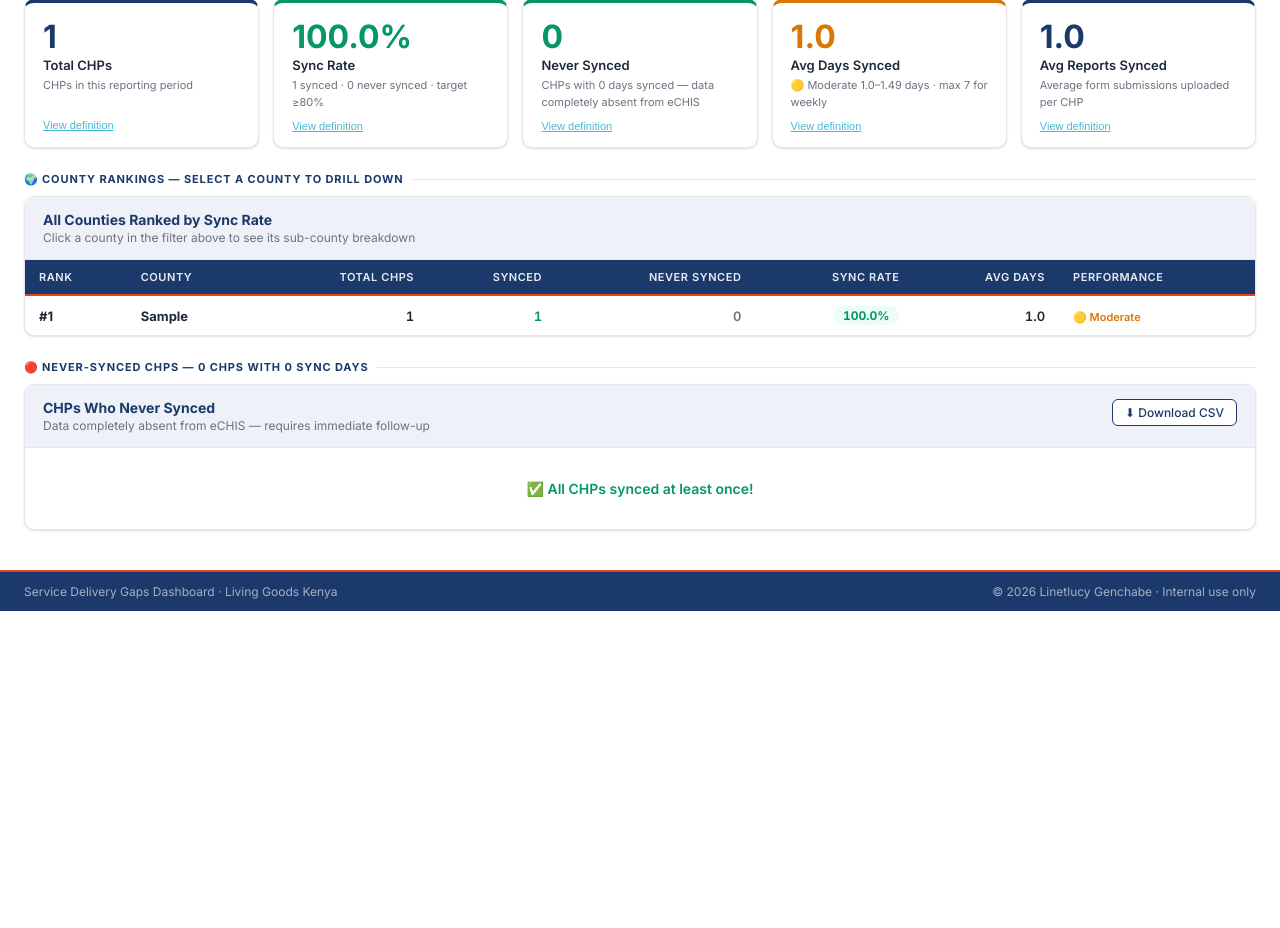
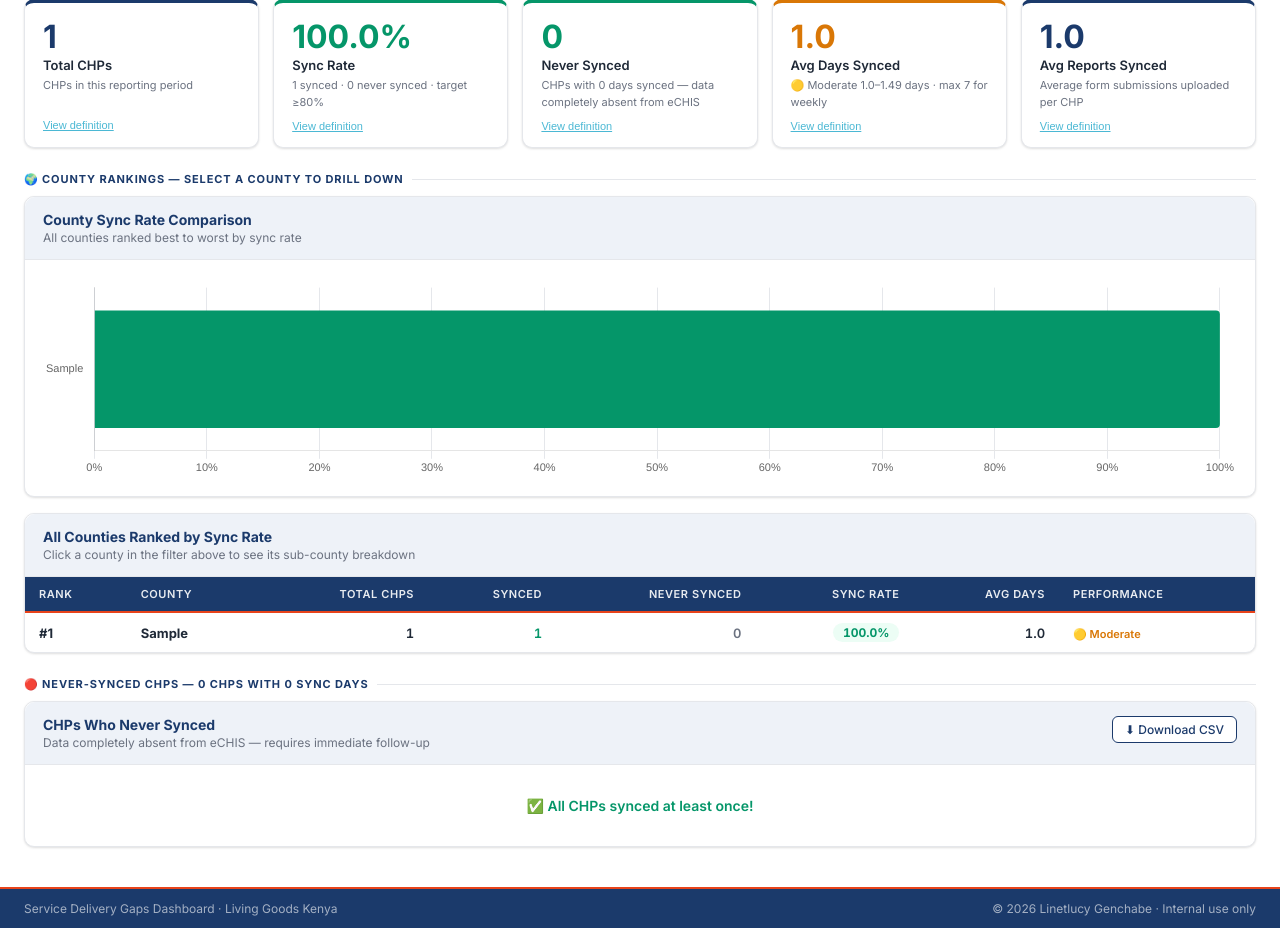
Before and after one commit to linetlucy-genchabe/Service-Delivery-Gaps, a Django app: page /sync/?batch=1 in a window 1280 px wide. Shown: the part 300-1228 px from the top of the page. Before the commit the page ends 911 px from the top, so only its background shows below. Run offline with Django 4.2, Linux system fonts and the light colour scheme; a user stored in the database is signed in; tables that the repository leaves empty hold one stand-in row (values such as "Sample post"); data that the repository does not hold is empty.

Commit message:
Add county and sub-county sync rate comparison bar charts to sync dashboard

```diff
--- a/dashboard/templates/dashboard/sync_dashboard.html
+++ b/dashboard/templates/dashboard/sync_dashboard.html
@@ -131,6 +131,19 @@
 <!-- ===== COUNTY VIEW — no county selected ===== -->
 {% if show_county_table %}
 <div class="section-label">🌍 County Rankings — Select a county to drill down</div>
+
+<!-- County Sync Rate Bar Chart -->
+<div class="card">
+  <div class="card-header">
+    <div><h3 class="card-title">County Sync Rate Comparison</h3><p class="card-subtitle">All counties ranked best to worst by sync rate</p></div>
+  </div>
+  <div class="card-body">
+    <div class="chu-chart-wrap" id="county-chart-wrap" style="height:{% if indicators.counties|length %}{{ indicators.counties|length|add:1 }}{% else %}3{% endif %}00px;">
+      <canvas id="county-bar-chart"></canvas>
+    </div>
+  </div>
+</div>
+
 <div class="card">
   <div class="card-header">
     <div><h3 class="card-title">All Counties Ranked by Sync Rate</h3><p class="card-subtitle">Click a county in the filter above to see its sub-county breakdown</p></div>
@@ -164,6 +177,19 @@
 <!-- ===== SUB-COUNTY VIEW — county selected, no sub-county ===== -->
 {% if show_sc_table %}
 <div class="section-label">📊 {{ selected_county }} — Sub-County Rankings</div>
+
+<!-- Sub-county chart -->
+<div class="card">
+  <div class="card-header">
+    <div><h3 class="card-title">{{ selected_county }} — Sub-County Sync Rate Comparison</h3><p class="card-subtitle">All sub-counties ranked best to worst</p></div>
+  </div>
+  <div class="card-body">
+    <div class="chu-chart-wrap" id="sc-chart-wrap" style="height:300px;">
+      <canvas id="sc-bar-chart"></canvas>
+    </div>
+  </div>
+</div>
+
 <div class="card">
   <div class="card-header">
     <div><h3 class="card-title">{{ selected_county }} Sub-Counties Ranked by Sync Rate</h3><p class="card-subtitle">Select a sub-county above to see its CHU breakdown</p></div>
@@ -277,91 +303,104 @@
 {% block extra_js %}
 <script src="https://cdnjs.cloudflare.com/ajax/libs/Chart.js/4.4.0/chart.umd.min.js"></script>
 <script>
-const BATCH_ID   = "{{ selected_batch_id }}";
-const COUNTY     = "{{ selected_county }}";
-const SUB_COUNTY = "{{ selected_subcounty }}";
-const CHU        = "{{ selected_chu }}";
-const HAS_DATA   = {% if indicators %}true{% else %}false{% endif %};
-const SHOW_CHART = {% if show_chu_chart %}true{% else %}false{% endif %};
-const CHU_DATA   = {{ chu_data_json|safe }};
+const BATCH_ID          = "{{ selected_batch_id }}";
+const COUNTY            = "{{ selected_county }}";
+const SUB_COUNTY        = "{{ selected_subcounty }}";
+const CHU               = "{{ selected_chu }}";
+const HAS_DATA          = {% if indicators %}true{% else %}false{% endif %};
+const SHOW_CHART        = {% if show_chu_chart %}true{% else %}false{% endif %};
+const SHOW_COUNTY_CHART = {% if show_county_table %}true{% else %}false{% endif %};
+const SHOW_SC_CHART     = {% if show_sc_table %}true{% else %}false{% endif %};
+const CHU_DATA          = {{ chu_data_json|safe }};
+const COUNTY_DATA       = {{ county_data_json|safe }};
+const SC_DATA           = {{ sc_data_json|safe }};
 
 document.addEventListener('DOMContentLoaded', function() {
   if (HAS_DATA) {
-  if (SHOW_CHART && CHU_DATA.length > 0) buildChart();
+    if (SHOW_CHART && CHU_DATA.length > 0) buildCHUChart();
+    if (SHOW_COUNTY_CHART && COUNTY_DATA.length > 0) buildSimpleChart('county-bar-chart', 'county-chart-wrap', COUNTY_DATA, 'county');
+    if (SHOW_SC_CHART && SC_DATA.length > 0) buildSimpleChart('sc-bar-chart', 'sc-chart-wrap', SC_DATA, 'sub_county');
     loadNeverSynced();
   }
   initDefinitionModal();
 });
 
-function buildChart() {
+// ── Simple horizontal bar chart (county or sub-county) ────────
+function buildSimpleChart(canvasId, wrapId, data, labelKey) {
+  const canvas = document.getElementById(canvasId);
+  const wrap   = document.getElementById(wrapId);
+  if (!canvas || !wrap) return;
+  const sorted = [...data].sort((a, b) => b.sync_rate - a.sync_rate);
+  const rowH   = 36;
+  wrap.style.height = Math.max(200, sorted.length * rowH) + 'px';
+  const labels = sorted.map(d => d[labelKey]);
+  const rates  = sorted.map(d => d.sync_rate);
+  const colors = rates.map(r => r >= 80 ? '#059669' : r >= 50 ? '#D97706' : '#DC2626');
+  new Chart(canvas, {
+    type: 'bar',
+    data: { labels, datasets: [{ data: rates, backgroundColor: colors, borderWidth: 0, borderRadius: 4 }] },
+    options: {
+      indexAxis: 'y', responsive: true, maintainAspectRatio: false,
+      plugins: {
+        legend: { display: false },
+        tooltip: {
+          callbacks: {
+            label(ctx) {
+              const d = sorted[ctx.dataIndex];
+              return [` Sync Rate: ${d.sync_rate}%`, ` Synced: ${d.synced} of ${d.total}`, ` Never Synced: ${d.never}`];
+            }
+          }
+        }
+      },
+      scales: {
+        x: { min: 0, max: 100, ticks: { callback: v => v + '%', font: { size: 11 } }, grid: { color: '#E5E7EB' } },
+        y: { ticks: { font: { size: 11 } }, grid: { display: false } }
+      }
+    }
+  });
+}
+
+// ── CHU two-column chart ───────────────────────────────────────
+function buildCHUChart() {
   if (!CHU_DATA.length) return;
   const mid = Math.ceil(CHU_DATA.length / 2);
-  const leftData  = CHU_DATA.slice(0, mid);
-  const rightData = CHU_DATA.slice(mid);
+  buildCHUHalf('chu-bar-chart-left', 'wrap-left', CHU_DATA.slice(0, mid));
+  buildCHUHalf('chu-bar-chart-right', 'wrap-right', CHU_DATA.slice(mid));
+}
 
-  function makeChart(canvasId, wrapperId, data) {
+function buildCHUHalf(canvasId, wrapId, data) {
   const canvas = document.getElementById(canvasId);
-    const wrap   = document.getElementById(wrapperId);
+  const wrap   = document.getElementById(wrapId);
   if (!canvas || !wrap) return;
-
-    const rowH = 32;
-    const chartH = Math.max(180, data.length * rowH);
-    wrap.style.height = chartH + 'px';
-
-    const labels = data.map(d =>
-      d.community_health_unit
-        .replace(/ Community Health Unit$/i, '')
-        .replace(/ Community health unit$/i, '')
-        .trim()
-    );
+  wrap.style.height = Math.max(180, data.length * 32) + 'px';
+  const labels = data.map(d => d.community_health_unit.replace(/ Community Health Unit$/i,'').replace(/ Community health unit$/i,'').trim());
   const rates  = data.map(d => d.sync_rate);
   const colors = rates.map(r => r >= 80 ? '#059669' : r >= 50 ? '#D97706' : '#DC2626');
-
   new Chart(canvas, {
     type: 'bar',
-      data: {
-        labels,
-        datasets: [{ data: rates, backgroundColor: colors, borderWidth: 0, borderRadius: 3 }]
-      },
+    data: { labels, datasets: [{ data: rates, backgroundColor: colors, borderWidth: 0, borderRadius: 3 }] },
     options: {
-        indexAxis: 'y',
-        responsive: true,
-        maintainAspectRatio: false,
+      indexAxis: 'y', responsive: true, maintainAspectRatio: false,
       plugins: {
         legend: { display: false },
         tooltip: {
           callbacks: {
             label(ctx) {
               const d = data[ctx.dataIndex];
-                return [
-                  ` Sync Rate: ${d.sync_rate}%`,
-                  ` Synced: ${d.synced} / ${d.total}`,
-                  ` Never Synced: ${d.never}`,
-                  ` Avg Days: ${d.avg_days}`,
-                ];
+              return [` Sync Rate: ${d.sync_rate}%`, ` Synced: ${d.synced} / ${d.total}`, ` Never Synced: ${d.never}`, ` Avg Days: ${d.avg_days}`];
             }
           }
         }
       },
       scales: {
-          x: {
-            min: 0, max: 100,
-            ticks: { callback: v => v + '%', font: { size: 10 } },
-            grid: { color: '#E5E7EB' }
-          },
-          y: {
-            ticks: { font: { size: 10 }, maxTicksLimit: data.length },
-            grid: { display: false }
-          }
+        x: { min: 0, max: 100, ticks: { callback: v => v + '%', font: { size: 10 } }, grid: { color: '#E5E7EB' } },
+        y: { ticks: { font: { size: 10 }, maxTicksLimit: data.length }, grid: { display: false } }
       }
     }
   });
 }
 
-  makeChart('chu-bar-chart-left',  'wrap-left',  leftData);
-  makeChart('chu-bar-chart-right', 'wrap-right', rightData);
-}
-
+// ── Never-synced table ────────────────────────────────────────
 function loadNeverSynced() {
   const params = new URLSearchParams({ batch: BATCH_ID, county: COUNTY, sub_county: SUB_COUNTY, chu: CHU });
   fetch('/api/never-synced/?' + params)
@@ -378,15 +417,11 @@ function loadNeverSynced() {
         <th class="num">Reports Synced</th><th>Last Sync Date</th>
       </tr></thead><tbody>`;
       data.results.forEach((r, i) => {
-        h += `<tr>
-          <td class="zero">${i+1}</td>
-          <td>${esc(r.sub_county)}</td>
+        h += `<tr><td class="zero">${i+1}</td><td>${esc(r.sub_county)}</td>
           <td><strong>${esc(r.community_health_unit)}</strong></td>
-          <td>${esc(r.chp_name)}</td>
-          <td class="zero">${esc(r.username)}</td>
+          <td>${esc(r.chp_name)}</td><td class="zero">${esc(r.username)}</td>
           <td class="num ${r.reports_synced===0?'bad':''}">${r.reports_synced}</td>
-          <td class="${r.last_sync_date==='Never'?'bad':'zero'}">${esc(r.last_sync_date)}</td>
-        </tr>`;
+          <td class="${r.last_sync_date==='Never'?'bad':'zero'}">${esc(r.last_sync_date)}</td></tr>`;
       });
       h += `</tbody></table><div style="padding:10px 14px;font-size:12px;color:var(--text-muted)">${data.count} CHP(s) with 0 sync days</div>`;
       c.innerHTML = h;
@@ -407,9 +442,7 @@ function initDefinitionModal() {
     if (e.target === this) closeModal();
   });
 }
-
 function closeModal() { document.getElementById('def-modal').style.display = 'none'; }
-
 function esc(str) {
   if (str == null) return '—';
   return String(str).replace(/&/g,'&amp;').replace(/</g,'&lt;').replace(/>/g,'&gt;');
```
Lines whose indentation alone changed are shown as unchanged.
